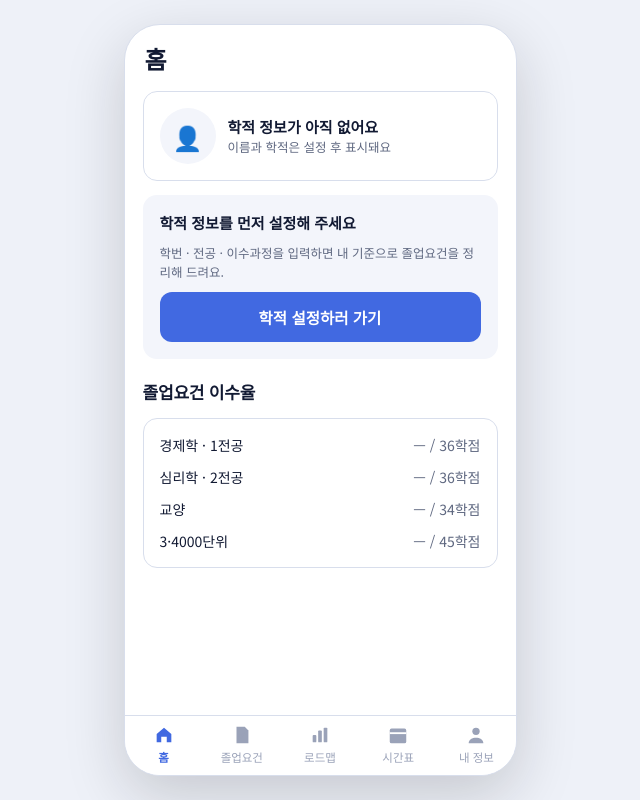
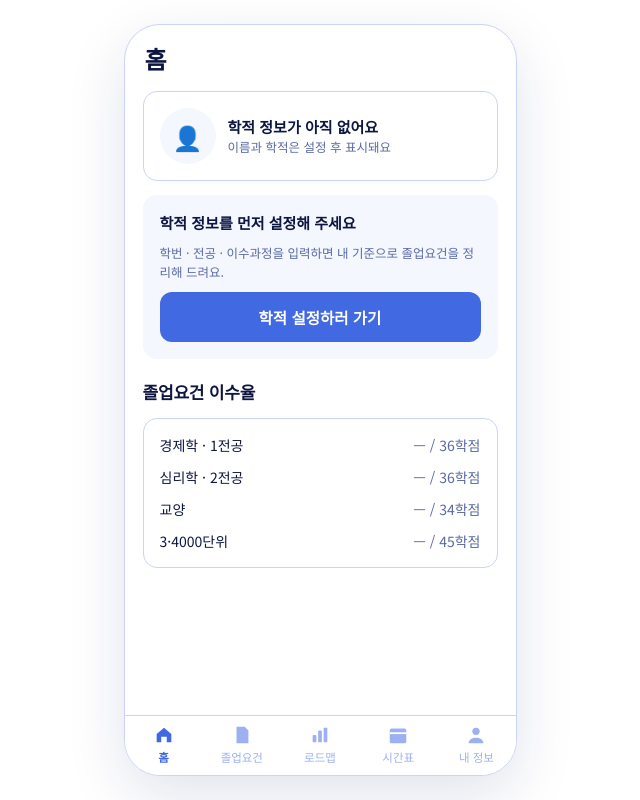
Before and after one commit to suin037/YonPlan, a website built with Vite: page index.html in a window 1280 px wide. Shown: the whole page, without its empty margins (320-960 px from the left). Built offline with nearby package versions, Linux system fonts and the light colour scheme.

Commit message:
흰 배경 고정, 색을 로열블루 진하기 단계로만 통일
- 다크 모드 제거, 페이지·앱 배경 모두 흰색
- 글자·보조 글자·테두리·면 색도 로열블루 계열 단계로 교체
- 그림자·딤 배경도 남색 계열로

Co-Authored-By: Claude Opus 5.5 <noreply@anthropic.com>

```diff
--- a/src/style.css
+++ b/src/style.css
@@ -1,9 +1,11 @@
 /* Layout: 데스크톱은 393px 폰 프레임(?ut 모드에서는 옆에 UT 진행 패널), 폰 폭에서는 앱이 화면을 꽉 채움
-   Color: 로열블루(#4169e1) 한 가지 색의 진하기 차이로 상태를 구분하고, 아이콘·글자를 함께 써요. */
+   Color: 흰 배경 + 로열블루(#4169e1) 진하기 단계만 사용. 상태는 진하기·아이콘·글자로 함께 구분해요. */
 :root{
-  --page:#eef1f8; --bg:#ffffff; --surface:#f3f5fb; --line:#d8deec; --fg:#121a33; --muted:#5f6880; --faint:#9aa2b8;
-  --ink:#4169e1; --on-ink:#ffffff;
-  --b900:#14246b; --b700:#2a4bc4; --b500:#4169e1; --b300:#9db1f0; --b200:#c9d5f8; --b100:#e6ecfc;
+  /* 배경은 흰색, 나머지 색은 모두 로열블루(#4169e1)의 진하기 단계로만 써요. 다크 모드는 없어요. */
+  --b950:#0d1640; --b900:#14246b; --b800:#1d3596; --b700:#2a4bc4; --b500:#4169e1; --b400:#7390ea;
+  --b300:#9db1f0; --b200:#c9d5f8; --b100:#e6ecfc; --b50:#f4f7fe;
+  --page:#ffffff; --bg:#ffffff; --surface:var(--b50); --line:var(--b200); --fg:var(--b950); --muted:#5a6aa3; --faint:var(--b300);
+  --ink:var(--b500); --on-ink:#ffffff;
   --accent:var(--b500); --accent-soft:var(--b100); --accent-on:var(--b900);
   --done:var(--b700); --done-soft:var(--b700); --done-on:#ffffff;
   --now:var(--b500); --now-soft:var(--b500); --now-on:#ffffff;
@@ -13,31 +15,8 @@
   --stripe:var(--b300);
   --font:"Noto Sans KR","Apple SD Gothic Neo","Malgun Gothic",system-ui,sans-serif;
   --r:14px;
+  color-scheme:light;
 }
-@media (prefers-color-scheme: dark){:root:not([data-theme="light"]){
-  --page:#0b0f1c; --bg:#121829; --surface:#1a2136; --line:#2a3350; --fg:#e9edf8; --muted:#a4acc4; --faint:#6c7593;
-  --ink:#4f77ea; --on-ink:#ffffff;
-  --b900:#0f1a4d; --b700:#2a4bc4; --b500:#4f77ea; --b300:#8fa6ee; --b200:#c9d5f8; --b100:#1f2b57;
-  --accent:var(--b300); --accent-soft:var(--b100); --accent-on:#dfe6fb;
-  --done:var(--b700); --done-soft:var(--b700); --done-on:#ffffff;
-  --now:var(--b500); --now-soft:var(--b500); --now-on:#ffffff;
-  --plan:var(--b300); --plan-soft:var(--b200); --plan-on:#14246b;
-  --rec:var(--b300); --rec-soft:var(--b100); --rec-on:#c9d5f8;
-  --bad:#dfe6fb; --bad-soft:#dfe6fb; --bad-on:#14246b;
-  --stripe:var(--b300);
-  color-scheme:dark}}
-:root[data-theme="dark"]{
-  --page:#0b0f1c; --bg:#121829; --surface:#1a2136; --line:#2a3350; --fg:#e9edf8; --muted:#a4acc4; --faint:#6c7593;
-  --ink:#4f77ea; --on-ink:#ffffff;
-  --b900:#0f1a4d; --b700:#2a4bc4; --b500:#4f77ea; --b300:#8fa6ee; --b200:#c9d5f8; --b100:#1f2b57;
-  --accent:var(--b300); --accent-soft:var(--b100); --accent-on:#dfe6fb;
-  --done:var(--b700); --done-soft:var(--b700); --done-on:#ffffff;
-  --now:var(--b500); --now-soft:var(--b500); --now-on:#ffffff;
-  --plan:var(--b300); --plan-soft:var(--b200); --plan-on:#14246b;
-  --rec:var(--b300); --rec-soft:var(--b100); --rec-on:#c9d5f8;
-  --bad:#dfe6fb; --bad-soft:#dfe6fb; --bad-on:#14246b;
-  --stripe:var(--b300);
-  color-scheme:dark}
 *{box-sizing:border-box}
 html,body{height:100%}
 body{margin:0;background:var(--page);color:var(--fg);font-family:var(--font);font-size:14px;-webkit-font-smoothing:antialiased}
@@ -45,7 +24,7 @@ button,select,input{font:inherit;color:inherit}
 button{cursor:pointer}
 :focus-visible{outline:2px solid var(--b500);outline-offset:2px}
 .stage{min-height:100%;display:flex;justify-content:center;align-items:flex-start;gap:28px;padding-block:24px;padding-left:max(16px,env(safe-area-inset-left,0px));padding-right:max(16px,env(safe-area-inset-right,0px))}
-.phone{width:393px;max-width:100%;height:min(852px,calc(100vh - 48px));background:var(--bg);border-radius:36px;border:1px solid var(--line);box-shadow:0 20px 60px rgba(20,22,27,.18);overflow:hidden;position:relative;display:flex;flex-direction:column}
+.phone{width:393px;max-width:100%;height:min(852px,calc(100vh - 48px));background:var(--bg);border-radius:36px;border:1px solid var(--line);box-shadow:0 20px 60px rgba(20,36,107,.12);overflow:hidden;position:relative;display:flex;flex-direction:column}
 .screen{flex:1;min-height:0;display:flex;flex-direction:column;position:relative}
 .scroll{flex:1;min-height:0;overflow-y:auto;padding:8px max(18px,env(safe-area-inset-right,0px)) 24px max(18px,env(safe-area-inset-left,0px));display:flex;flex-direction:column;gap:14px}
 .foot{padding:10px 18px 12px;border-top:1px solid var(--line);background:var(--bg);display:flex;flex-direction:column;gap:8px}
@@ -188,7 +167,7 @@ button{cursor:pointer}
 .toast .grow{flex:1}
 .toast button{border:0;background:transparent;color:var(--on-ink);font-weight:800;text-decoration:underline;padding:4px}
 @keyframes tin{from{transform:translateY(-10px);opacity:0}}
-.dim{position:absolute;inset:0;background:rgba(10,12,16,.45);z-index:40;display:flex;align-items:flex-end}
+.dim{position:absolute;inset:0;background:rgba(13,22,64,.45);z-index:40;display:flex;align-items:flex-end}
 .sheet{background:var(--bg);width:100%;border-radius:20px 20px 0 0;padding:18px 18px calc(18px + env(safe-area-inset-bottom,0px));display:flex;flex-direction:column;gap:12px;max-height:85%;overflow:auto}
 @media (prefers-reduced-motion:reduce){*{animation:none!important;transition:none!important}}
 
```
Also changed, not shown: README.md.
